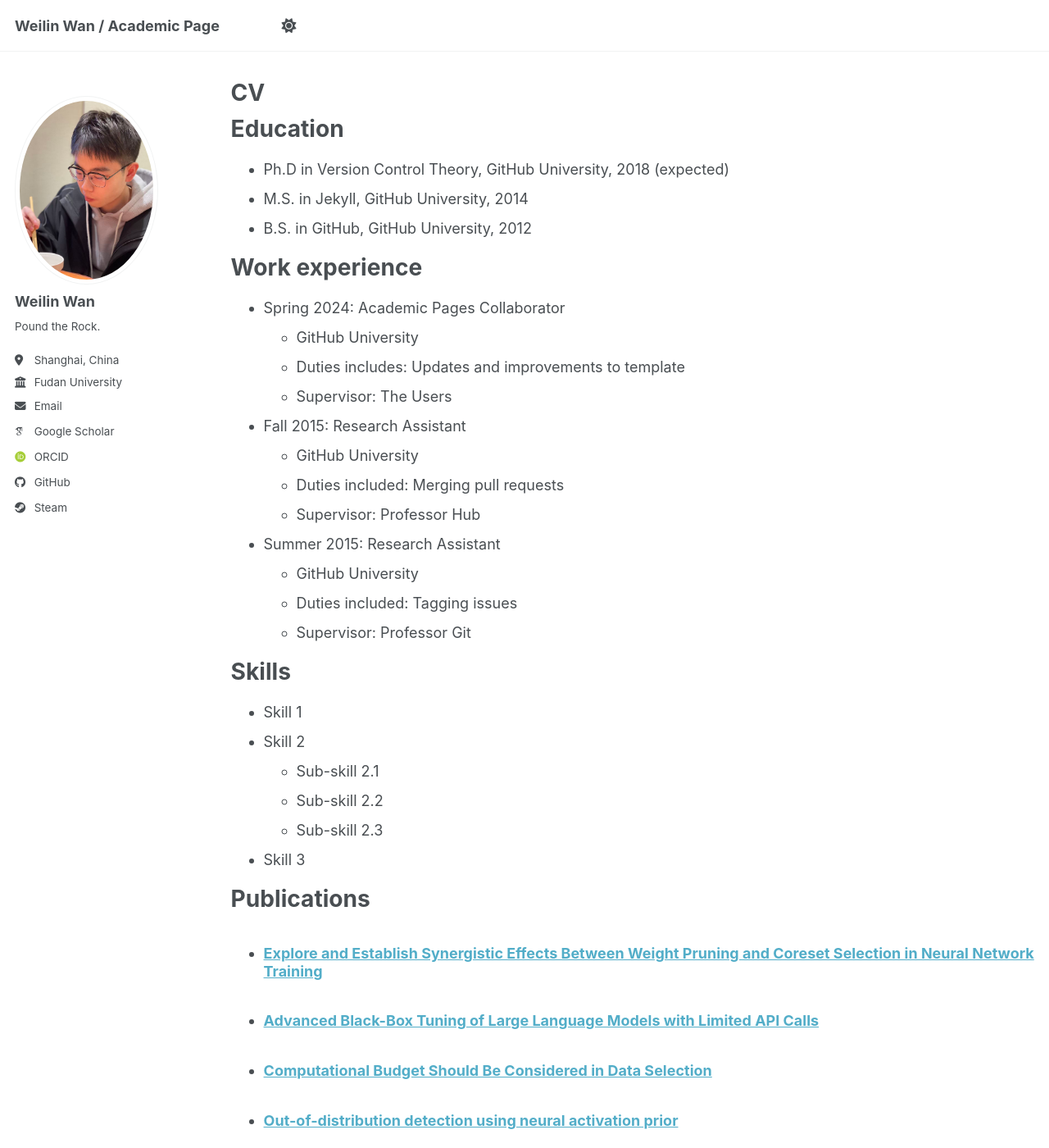
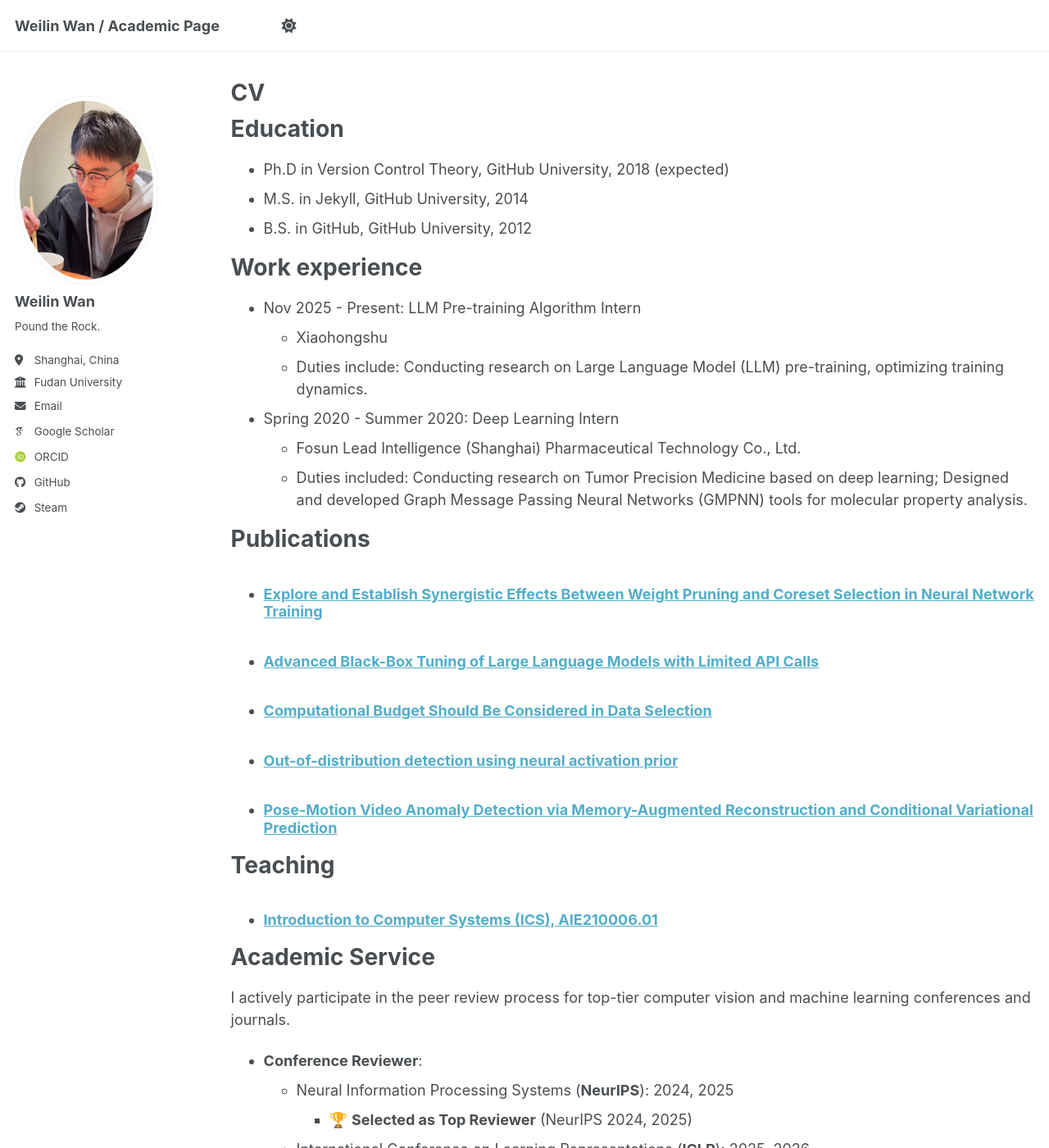
Before and after one commit to wanweilin/wanweilin.github.io, a Jekyll site: the page built from _pages/cv.md, in a window 1280 px wide and 1400 px high. Shown: the whole window at 82% size. Built offline with Jekyll 4.4.1, drawn with Linux system fonts in a browser that asks for light colours; some web fonts are replaced; a script bundle is joined from its source files by our own code; library files that are not in the unit come from our copies; some of the changed text lies outside the part shown.

Commit message:
update cv

```diff
--- a/_pages/cv.md
+++ b/_pages/cv.md
@@ -17,29 +17,22 @@
 
 Work experience
 ======
-* Spring 2024: Academic Pages Collaborator
-  * GitHub University
-  * Duties includes: Updates and improvements to template
-  * Supervisor: The Users
+* Nov 2025 - Present: LLM Pre-training Algorithm Intern
+  * Xiaohongshu
+  * Duties include: Conducting research on Large Language Model (LLM) pre-training, optimizing training dynamics.
 
-* Fall 2015: Research Assistant
-  * GitHub University
-  * Duties included: Merging pull requests
-  * Supervisor: Professor Hub
+* Spring 2020 - Summer 2020: Deep Learning Intern
+  * Fosun Lead Intelligence (Shanghai) Pharmaceutical Technology Co., Ltd.
+  * Duties included: Conducting research on Tumor Precision Medicine based on deep learning; Designed and developed Graph Message Passing Neural Networks (GMPNN) tools for molecular property analysis.
 
-* Summer 2015: Research Assistant
-  * GitHub University
-  * Duties included: Tagging issues
-  * Supervisor: Professor Git
-
-Skills
+<!-- Skills
 ======
 * Skill 1
 * Skill 2
   * Sub-skill 2.1
   * Sub-skill 2.2
   * Sub-skill 2.3
-* Skill 3
+* Skill 3 -->
 
 Publications
 ======
@@ -47,11 +40,11 @@
     {% include archive-single-cv.html %}
   {% endfor %}</ul>
 
-Talks
+<!-- Talks
 ======
   <ul>{% for post in site.talks reversed %}
     {% include archive-single-talk-cv.html  %}
-  {% endfor %}</ul>
+  {% endfor %}</ul> -->
 
 Teaching
 ======
@@ -59,6 +52,14 @@
     {% include archive-single-cv.html %}
   {% endfor %}</ul>
 
-Service and leadership
+Academic Service
 ======
-* Currently signed in to 43 different slack teams
+I actively participate in the peer review process for top-tier computer vision and machine learning conferences and journals.
+
+*   **Conference Reviewer**:
+    *   Neural Information Processing Systems (**NeurIPS**): 2024, 2025
+        *   🏆 **Selected as Top Reviewer** (NeurIPS 2024, 2025)
+    *   International Conference on Learning Representations (**ICLR**): 2025, 2026
+    *   AAAI Conference on Artificial Intelligence (**AAAI**): 2026
+*   **Journal Reviewer**:
+    *   Transactions on Machine Learning Research (**TMLR**)
```
